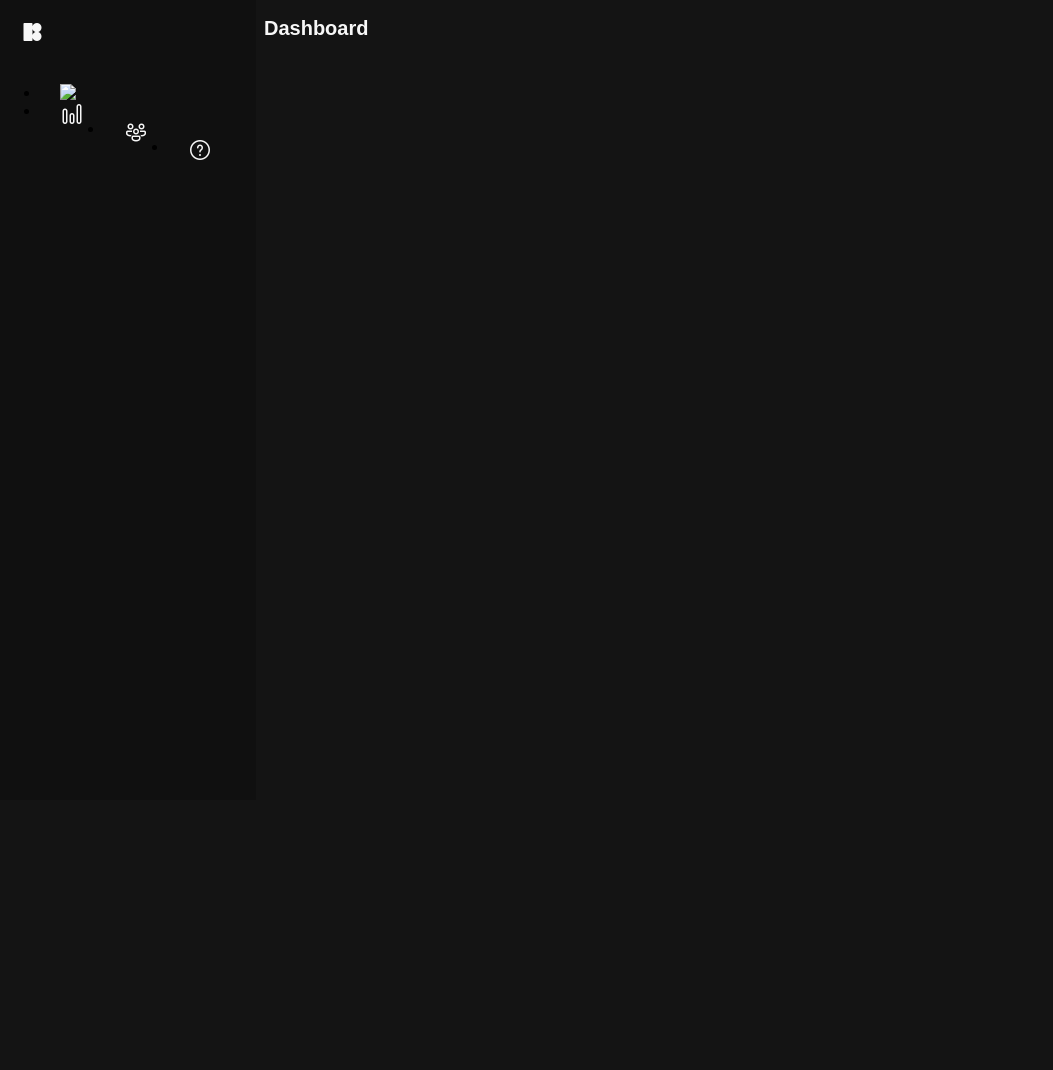
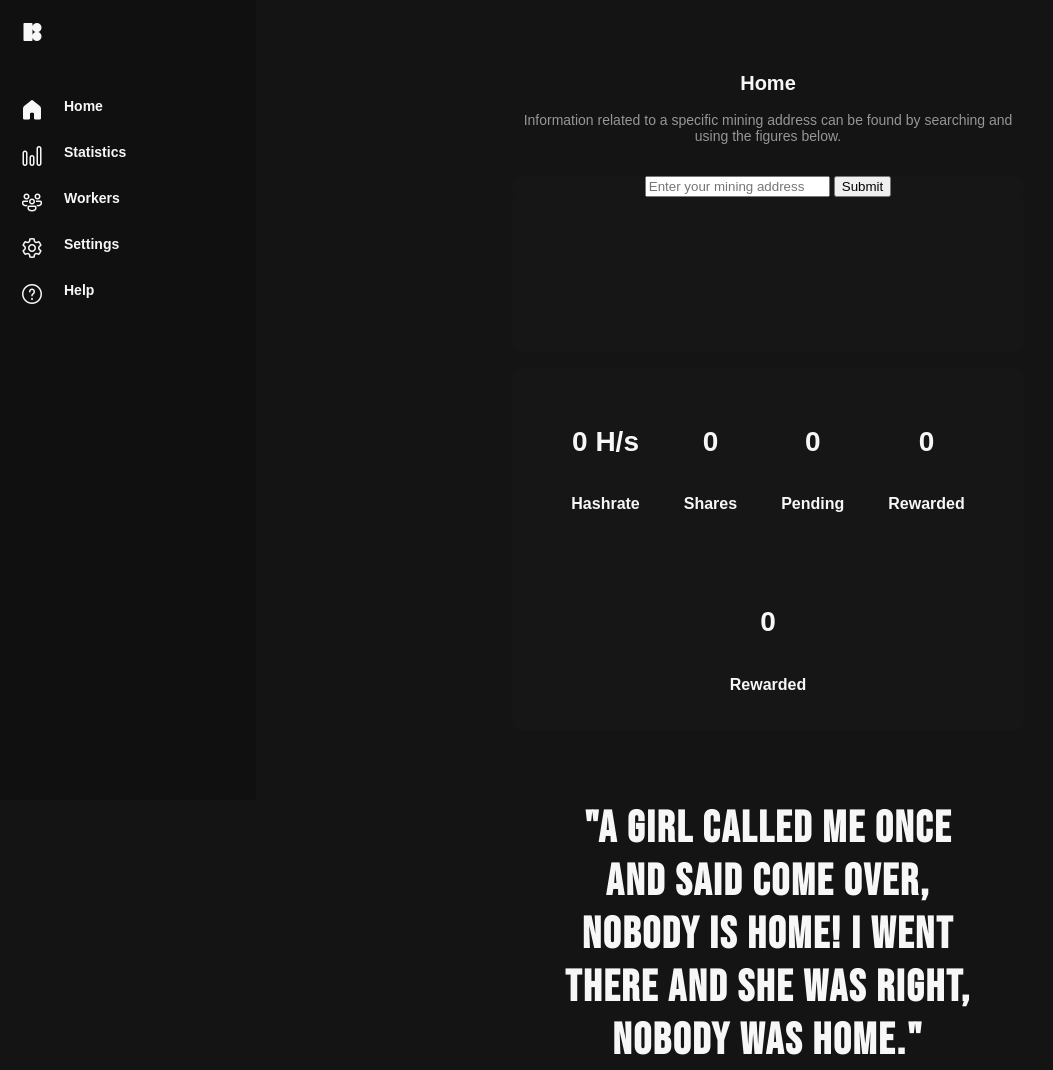
Before and after one commit to noahtheprogrammer/foureverui, a website: page dashboard.html in a window 1280 px wide. Shown: the whole page, without its empty margins (0-1053 px from the left). Before the commit the page ends 800 px from the top, so only its background shows below. Drawn offline with nearby package versions, Linux system fonts and the light colour scheme; no server answers; a web font is replaced by a local one.

Commit message:
Implemented early miner system
This code currently doesn't work, as it appears the API might have changed.

```diff
--- a/assets/js/fourcore.js
+++ b/assets/js/fourcore.js
@@ -54,11 +54,54 @@ function loadStatistics() {
                 });
                 drawPoolGraph(new_chart_labels, new_chart_data);
             });
-    };
+    }
+
+    // Function used to load all miner statistics and create graph
+    function loadMinerStatistics() {
+        let miner = $('#mineraddress').val();
+        $.ajax(API + 'pools/' + current + '/miners/' + miner)
+            .done(function (data) {
+                var workerHashRate = 0;
+                var workerSharesRate = 0;
+                var workerNames = [];
+                $.each(data.performance.workers, function (index, value) {
+                    if (value) {
+                        workerHashRate += value.hashrate;
+                        workerSharesRate += value.sharesPerSecond;
+                        workerNames.push(index);
+                    }
+                });
+
+                $('#workers_count').text(formalSymbol(workerNames.length, 0, ''));
+                $('#miner_hr').text(formalSymbol(workerHashRate, 2, 'H/s'));
+                $('#pending_bal').text(formalSymbol(data.pendingBalance, 3, ''));
+                $('#rewarded_bal').text(formalSymbol(data.totalPaid, 3, ''));
+                $('#lifetime_bal').text(formalSymbol(data.pendingBalance + data.totalPaid, 3, ''));
+
+                // This is used to retrieve the information for the line chart
+                let new_chart_labels = [];
+                let new_chart_data = [];
+                $.each(data.performanceSamples, function (index, sample) {
+                    if (sample) {
+                        let workerHashRateForChart = 0;
+                        let workerSharesRateForChart = 0;
+                        new_chart_labels.push(sample.created.replace(/:00:00/g, ""))
+                        $.each(sample.workers, function (index, worker) {
+                            if (worker) {
+                                workerHashRateForChart += worker.hashrate;
+                                workerSharesRateForChart += worker.sharesPerSecond;
+                            }
+                        });
+                        new_chart_data.push(workerHashRateForChart);
+                    }
+                });
+                drawPoolGraph(new_chart_labels, new_chart_data);
+            })
+    }
 
 	// Private function used to draw the graph information in a line
     function drawPoolGraph(chart_labels, chart_data) {
-        var ctx = document.getElementById("poolhr_chart").getContext('2d');
+        var ctx = document.getElementById("hr_chart").getContext('2d');
         var config = {
           type: 'line',
           options: {
--- a/dashboard.html
+++ b/dashboard.html
@@ -7,24 +7,92 @@
         <link href="style.css" rel="stylesheet" type="text/css"/>
         <script src="assets/js/jquery.js" type="text/javascript"></script>
         <script src="assets/js/fourcore.js" type="text/javascript"></script>
-
+        <script src="assets/js/node_modules/chart.js/dist/chart.js" type="text/javascript"></script>
         <link rel="preconnect" href="https://fonts.googleapis.com">
         <link rel="preconnect" href="https://fonts.gstatic.com" crossorigin>
         <link href="https://fonts.googleapis.com/css2?family=Shippori+Antique&display=swap" rel="stylesheet">
+        <link href="https://fonts.googleapis.com/css2?family=Bebas+Neue&display=swap" rel="stylesheet">
     </head>
 
-    <body onload="loadStatistics()">
+    <body>
+
+		<!-- Sidebar div used for navigational purposes -->
         <div class="sidebar">
             <img src="assets/img/logo.png" class="logo"/>
-            <ul>
-                <li><a href="#"><img src="assets/img/dashboard_active.png" class="menuimg"/></a></li>
-                <li><a href="#"></a><img src="assets/img/stats_inactive.png" class="menuimg"/></li>
-                <li><a href="#"><img src="assets/img/workers_inactive.png" class="menuimg"/></a></li>
-                <li><a href="#"><img src="assets/img/help_inactive.png" class="menuimg"/></a></li>
-            </ul>
+            <div class="optioncontainer">
+                <div>
+                    <a href="dashboard.html">
+                        <img src="assets/img/home_active.png" class="menuimg"/>
+                        <h3>Home</h3>
+                    </a>
+                </div>
+                <div>
+                    <a href="stats.html">
+                        <img src="assets/img/stats_inactive.png" class="menuimg"/>
+                        <h3>Statistics</h3>
+                    </a>
+                </div>
+                <div>
+                    <img src="assets/img/workers_inactive.png" class="menuimg"/>
+                    <h3>Workers</h3>
+                </div>
+                <div>
+                    <img src="assets/img/settings_inactive.png" class="menuimg"/>
+                    <h3>Settings</h3>
+                </div>
+                <div>
+                    <img src="assets/img/help_inactive.png" class="menuimg"/>
+                    <h3>Help</h3>
+                </div>
+            </div>
         </div>
 
-        <div class="main">
-            <h2>Dashboard</h2>
+		<!-- Container used to hold main information, title, and other such containers -->
+        <div>
+            <div class="titlecontainer">
+                <h2>Home</h2>
+                <p>Information related to a specific mining address can be found by searching and using the figures below.</p>
+            </div>
+            <br>
+            <div class="statscontainer">
+                <input type="text" id="mineraddress" placeholder="Enter your mining address">
+                <button type="button" id="minersearch" onclick="loadMinerStatistics()">Submit</button>
+            </div>
+			<div class="graphcontainer">
+		        <canvas id="hr_chart"></canvas>
+			</div>
+            <br>
+            <div class="statscontainer">
+                <div class="datacontainer">
+                    <div>
+                        <h4 id="miner_hr">0 H/s</h4>
+                        <h3>Hashrate</h3>
+                    </div>
+                    <div>
+                        <h4 id="miner_shares">0</h4>
+                        <h3>Shares</h3>
+                    </div>
+                    <div>
+                        <h4 id="pending_bal">0</h4>
+                        <h3>Pending</h3>
+                    </div>
+                    <div>
+                        <h4 id="rewarded_bal">0</h4>
+                        <h3>Rewarded</h3>
+                    </div>
+                    <div>
+                        <h4 id="lifetime_bal">0</h4>
+                        <h3>Rewarded</h3>
+                    </div>
+                </div>
+            </div>
+
+            <!-- Container that holds text to use extra whitespace -->
+            <div class="titlecontainer">
+                <h1>
+                    "A girl called me once and said come over, nobody is home! I went there and she was right, nobody was home."
+                </h1>
+            </div>
         </div>
+    </body>
 </html>
```
Also changed, not shown: stats.html (+5 -3 lines).
